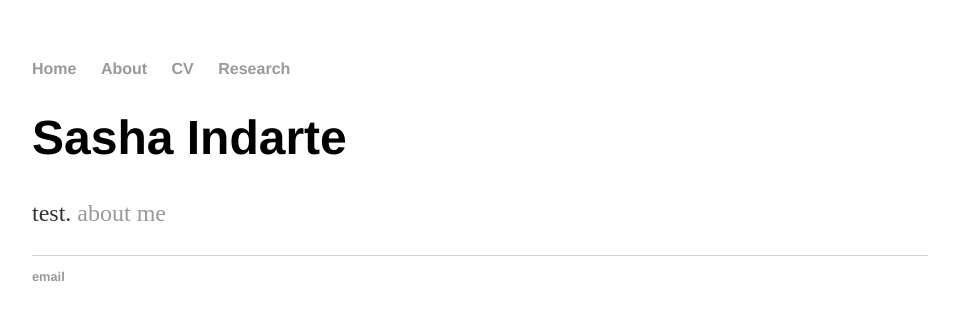
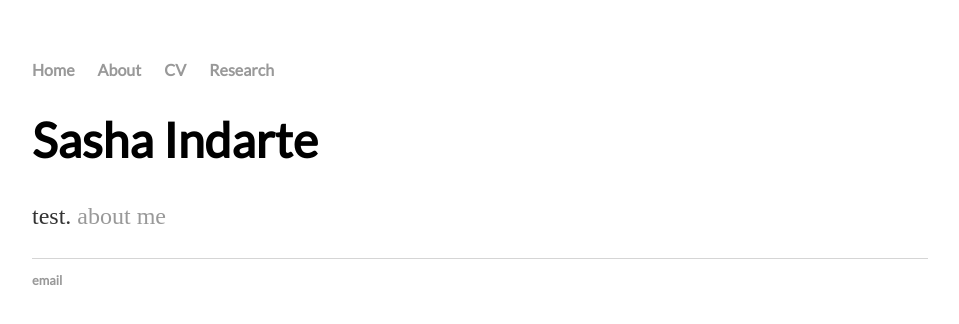
Before and after one commit to sashaindarte/sashaindarte.github.io, a Jekyll site: the page built from index.html, in a window 1280 px wide. Shown: the top 324 px of the page, without its empty margins (160-1119 px from the left). Built offline with Jekyll 4.4.1, drawn with Linux system fonts in a browser that asks for light colours.

Commit message:
Update main.css

```diff
--- a/css/main.css
+++ b/css/main.css
@@ -3,7 +3,7 @@ body {
     width: 70%;
 }
 nav ul, footer ul {
-    font-family:'Helvetica', 'Arial', 'Sans-Serif';
+    font-family:'Lato', 'Sans-Serif';
     padding: 0px;
     list-style: none;
     font-weight: bold;
@@ -21,7 +21,7 @@ a:hover {
 }
 h1 {
     font-size: 3em;
-    font-family:'Helvetica', 'Arial', 'Sans-Serif';
+    font-family:'Lato', 'Sans-Serif';
 }
 p {
     font-size: 1.5em;
```
